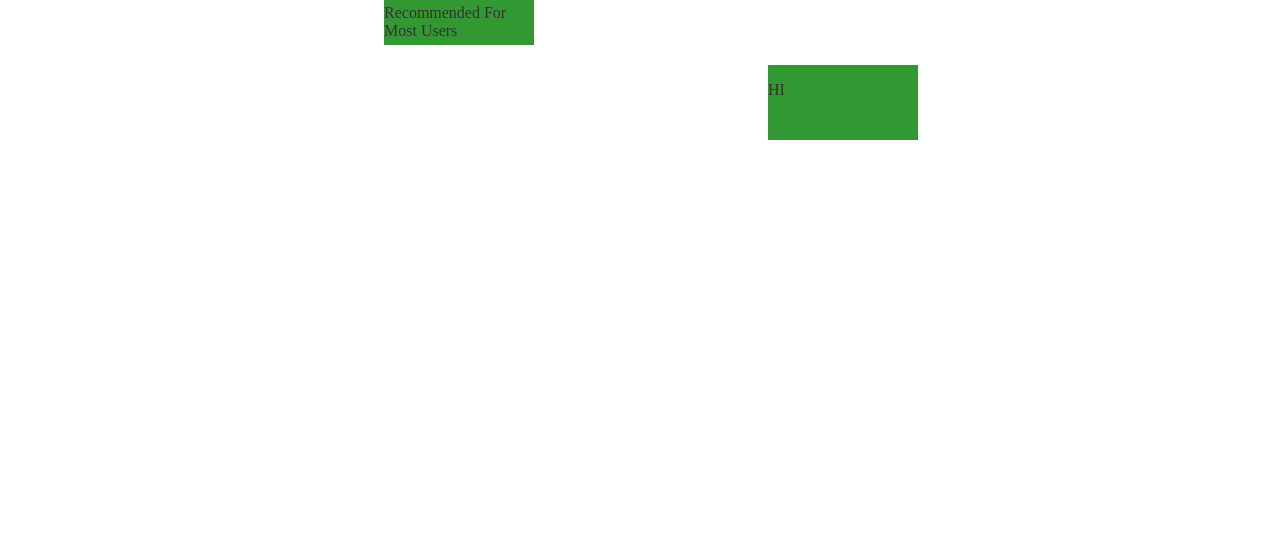
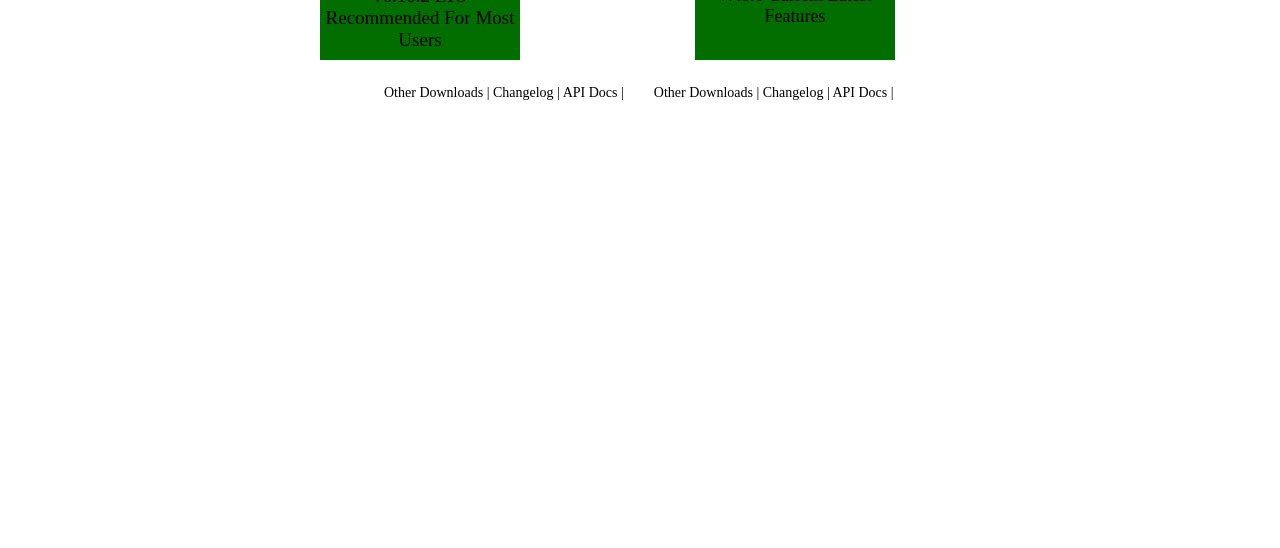
Before and after one commit to LucasPas/NodeJS-Remake, a plain HTML site: page index.html in a window 1280 px wide. Shown: the part 552-1100 px from the top of the page. Drawn offline with Linux system fonts and the light colour scheme.

Commit message:
Almost done

```diff
--- a/index.html
+++ b/index.html
@@ -18,8 +18,9 @@
           <a id="security">Security  |</a>
           <a id="news">News</a>
         </nav>
+    </header>
         <div id="banner">
-          <img id="banner1" src=https://nodejs.org/static/images/nodejs-interactive-cfp-banner.png>
+          <img id="banner1" src="https://nodejs.org/static/images/interactive/background.jpg">
         </div>
         <div id="text">
           <p id="para">Node.js® is a JavaScript runtime built on Chrome's V8 JavaScript engine. Node.js uses an event-driven, non-blocking I/O model that makes it lightweight and efficient. Node.js' package ecosystem, npm, is the largest ecosystem of open source libraries in the world.</p>
@@ -34,10 +35,21 @@
             <p id="text1"> v6.10.2 LTS Recommended For Most Users</p>
           </div>
           <div id="dlbutton2">
-            <p> HI </p>
+            <p id="text2"> v7.8.0 Current Latest Features </p>
           </div>
         </div>
-    </header>
+        <div id="altdown">
+            <div id="link1">
+                <a id="Other">Other Downloads  |</a>
+                <a id="Changelog">Changelog  |</a>
+                <a id="API">API Docs  |</a>
+            </div>
+            <div id="link2">
+                <a id="Other">Other Downloads  |</a>
+                <a id="Changelog">Changelog  |</a>
+                <a id="API">API Docs  |</a>
+            </div>
+        </div>
 
   </body>
 </html>
--- a/style.css
+++ b/style.css
@@ -1,6 +1,5 @@
 body{
   height: 1440px;
-  width: auto;
   padding:0px;
   margin: 0px;
 }
@@ -42,7 +41,7 @@ a:hover{
   margin: 10px;
 }
 #banner:hover{
-  background-color: green;
+  background-color: #43853d;
 }
 #text{
   height:100px;
@@ -66,19 +65,51 @@ a:hover{
 }
 #buttonall{
   height:100px;
-  width:inherit;
+  width:50%;
+  margin:0 auto;
 }
 #dlbutton{
   height:75px;
-  width:150px;
-  background-color: green;
+  width:200px;
+  background-color: #026e00;
   float:left;
-  margin:10px 30%;
+  margin-right: 75px;
 }
 #dlbutton2{
   height:75px;
-  width:150px;
-  background-color: green;
+  width:200px;
+  background-color: #026e00;
   float:left;
-  margin:10px 60%;
+  margin-left: 100px;
 }
+#text1{
+ text-align: center;
+ font-size: 19px;
+ font-weight: 400;
+ margin: 0 auto;
+}
+#text2{
+ text-align: center;
+ font-size: 18px;
+ font-weight: 400;
+ margin: 0 auto;
+}
+#dlbutton2:hover{
+  opacity: .8;
+}
+#dlbutton:hover{
+  opacity: .8;
+}
+#altdown{
+    height: 35px;
+    width:40%;
+    margin: 0 auto;
+    font-size: 14px;
+}
+#link2{
+    margin-left: 30px;
+}
+#link1{
+    margin-right: 30px;
+    float: left;
+}
```
